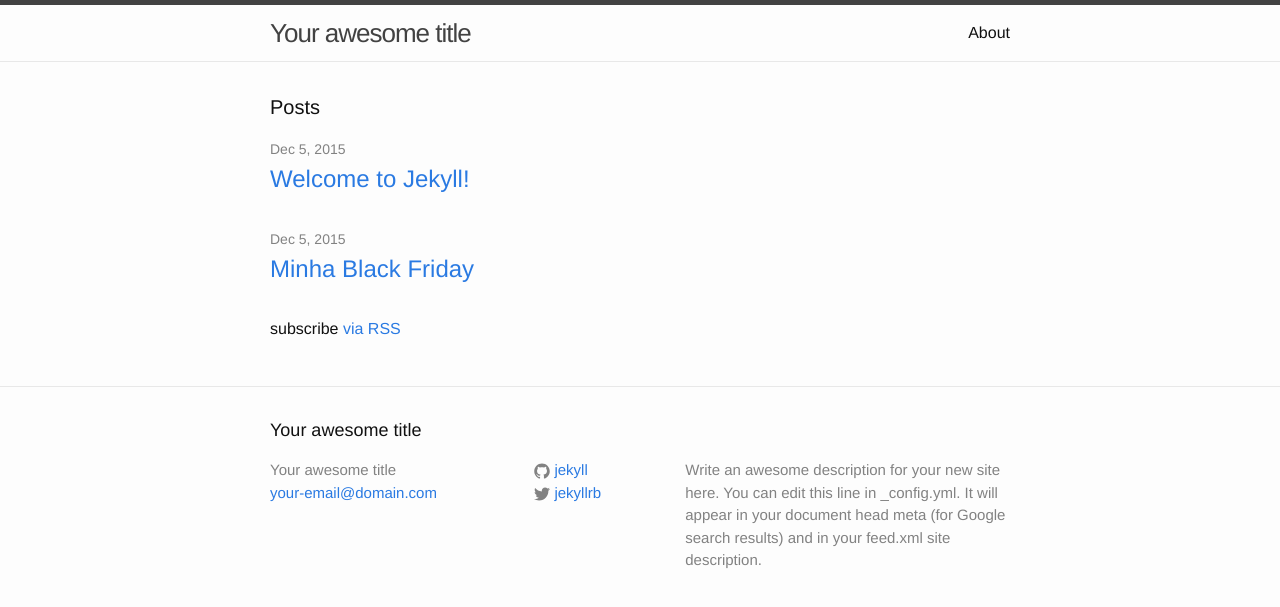
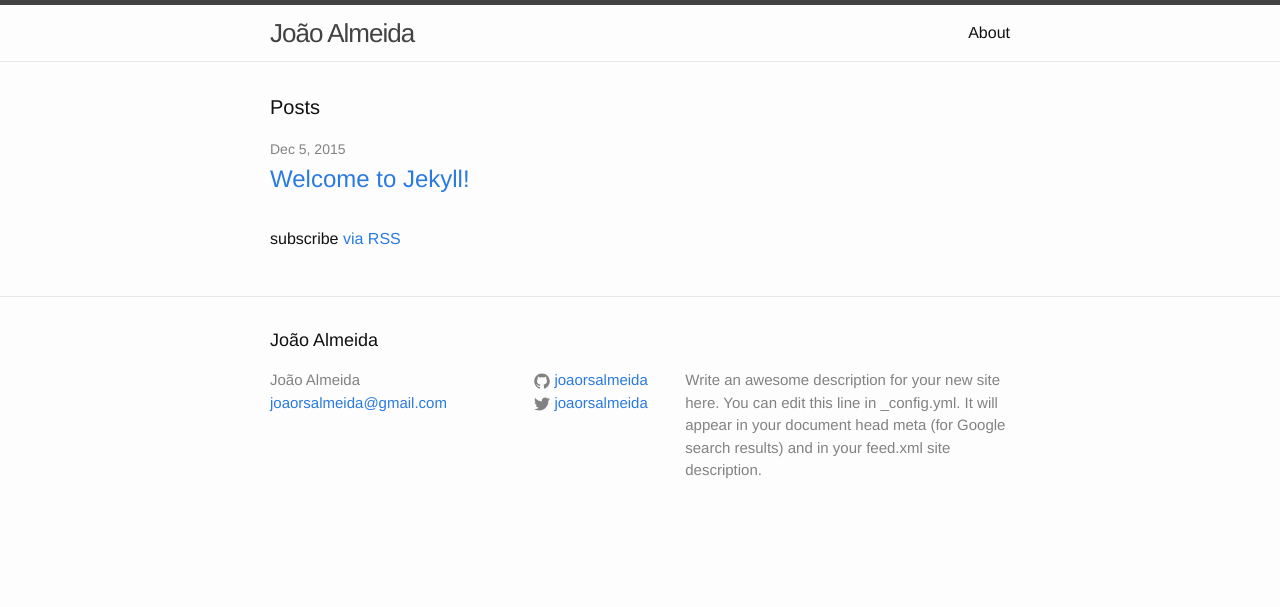
Before and after one commit to joaorsalmeida/joaorsalmeida.github.io, a Jekyll site: the page built from index.html, in a window 1280 px wide. Shown: the top 607 px of the page. Built offline with Jekyll 4.4.1, drawn with Linux system fonts in a browser that asks for light colours.

Commit message:
Minimal configuration

```diff
--- a/_config.yml
+++ b/_config.yml
@@ -6,16 +6,16 @@
 # 'jekyll serve'. If you change this file, please restart the server process.
 
 # Site settings
-title: Your awesome title
-email: your-email@domain.com
+title: João Almeida
+email: joaorsalmeida@gmail.com
 description: > # this means to ignore newlines until "baseurl:"
   Write an awesome description for your new site here. You can edit this
   line in _config.yml. It will appear in your document head meta (for
   Google search results) and in your feed.xml site description.
 baseurl: "" # the subpath of your site, e.g. /blog
-url: "http://yourdomain.com" # the base hostname & protocol for your site
-twitter_username: jekyllrb
-github_username:  jekyll
+url: "http://joaoalmeida.com.br" # the base hostname & protocol for your site
+twitter_username: joaorsalmeida
+github_username:  joaorsalmeida
 
 # Build settings
 markdown: kramdown
```
Also changed, not shown: _posts/2015-12-05-minha-black-friday.markdown (deleted, +0 -7 lines).
